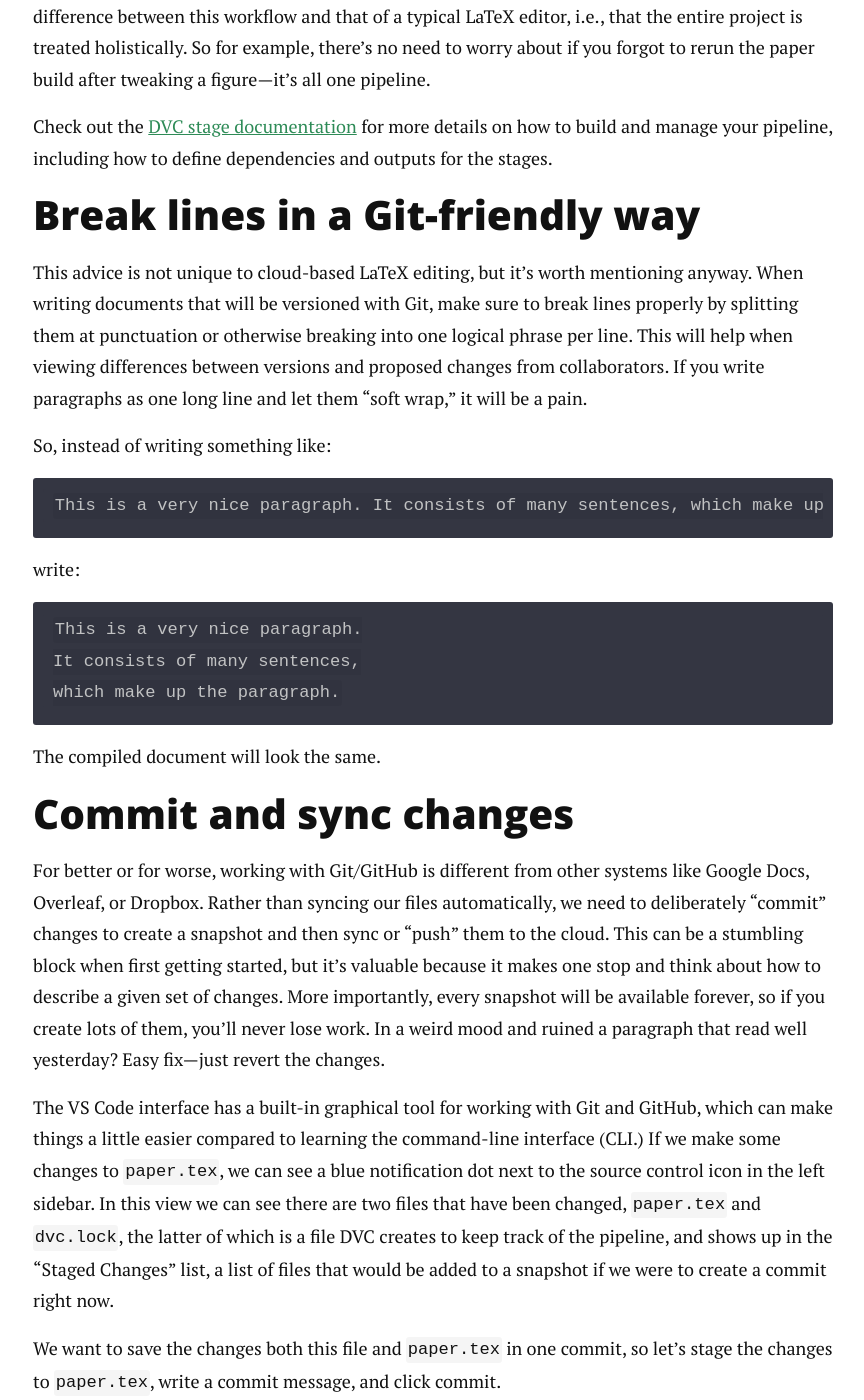
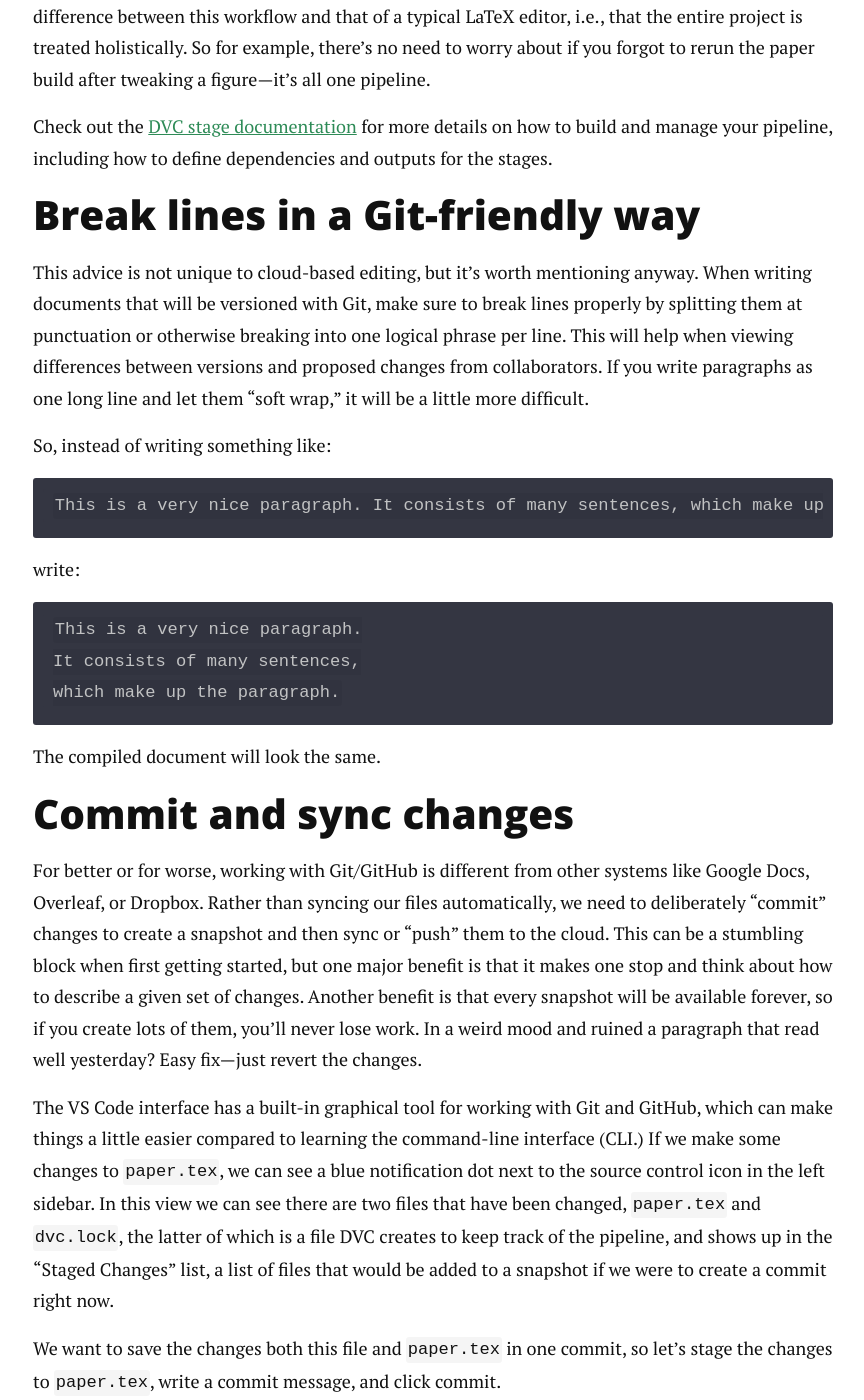
Before and after one commit to petebachant/petebachant.github.io, a Jekyll site: the page built from _posts/2024-12-13-latex-collab.markdown, in a window 1280 px wide and 1400 px high, scrolled down 5612 px. Shown: the whole window, without its empty margins (207-1071 px from the left). Built offline with Jekyll 4.4.1, drawn with Linux system fonts in a browser that asks for light colours; nearby versions of some CDN libraries; comment, search, counter and statistics services are not loaded; some of the changed text lies outside the part shown.

Commit message:
Minor edits

```diff
--- a/_posts/2024-12-13-latex-collab.markdown
+++ b/_posts/2024-12-13-latex-collab.markdown
@@ -164,7 +165,7 @@ including how to define dependencies and outputs for the stages.
 
 ## Break lines in a Git-friendly way
 
-This advice is not unique to cloud-based LaTeX editing,
+This advice is not unique to cloud-based editing,
 but it's worth mentioning anyway.
 When writing documents that will be versioned with Git,
 make sure to break lines properly
@@ -173,7 +174,7 @@ logical phrase per line.
 This will help when viewing differences between versions
 and proposed changes from collaborators.
 If you write paragraphs as one long line and let them "soft wrap,"
-it will be a pain.
+it will be a little more difficult.
 
 So, instead of writing something like:
 
@@ -200,9 +201,9 @@ Rather than syncing our files automatically,
 we need to deliberately "commit" changes to create a snapshot
 and then sync or "push" them to the cloud.
 This can be a stumbling block when first getting started,
-but it's valuable because it makes one stop and think about how to
+but one major benefit is that it makes one stop and think about how to
 describe a given set of changes.
-More importantly, every snapshot will be available forever,
+Another benefit is that every snapshot will be available forever,
 so if you create lots of them, you'll never lose work.
 In a weird mood and ruined a paragraph that read well yesterday?
 Easy fix---just revert the changes.
```
Also changed, not shown: other parts of _posts/2024-12-13-latex-collab.markdown (+3 -2 lines).
